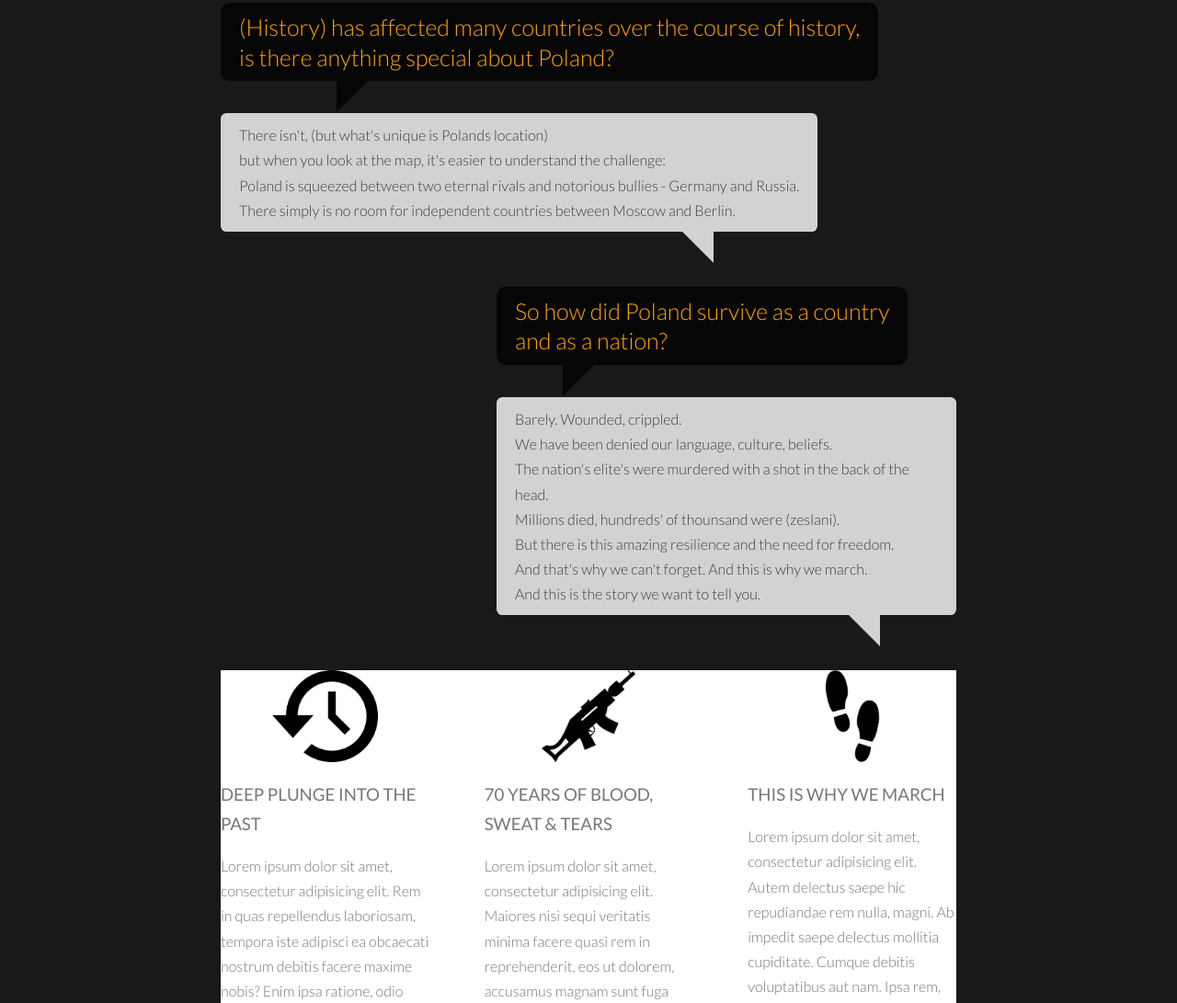
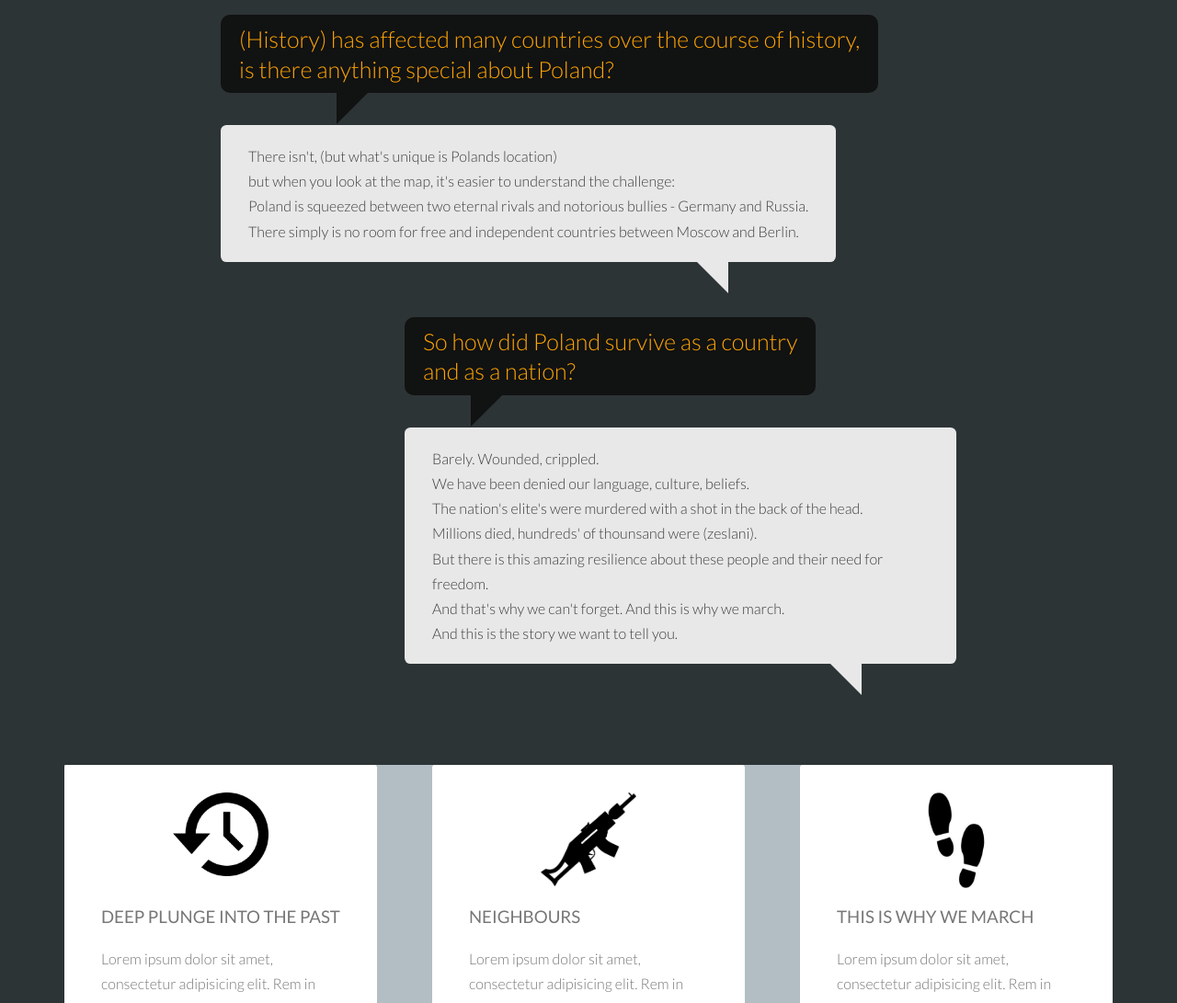
Before and after one commit to SimonLuz/pl-independence, a website: page index.html in a window 1280 px wide. Shown: the part 1709-2800 px from the top of the page at 92% size. Drawn offline with nearby package versions, Linux system fonts and the light colour scheme.

Commit message:
section-cards styled 50%, initial colors set for section-intro.

```diff
--- a/index.html
+++ b/index.html
@@ -70,7 +70,8 @@
 
         <main>
             <section class='section-intro u-margin-top-big'>
-                <div class="intro-container">
+                <div class="row">
+                    <div class="intro-container u-margin-bottom-big">
 
                         <div class='intro-item'>
                             <div class='intro-item__question'>
@@ -78,7 +79,7 @@
                             </div>
                             <div class='intro-item__answer'>
                                 <p class='intro-item__answer--par'>Prior to 1918 Poland had not existed as a state for almost 130 years.<br> The Ist WW caused the old superpowers to collapse and Poland came back as an independent state.</p>
-                            <p class="intro-item__answer--par">But Poles could not finish rebuilding the country.<br> Ahead of them were wars against Bolsheviks Nazis,<br> decades of occupation and fighting the communistic regime.</p>
+                                <p class="intro-item__answer--par">But Poles could not finish rebuilding the country.<br> Ahead of them were decades of ocupation and wars against Bolsheviks, Nazis and communists  - no other country but Poland has always stood on the way of these murerous regimes.</p>
                             </div>
                         </div>
                         <div class='intro-item'>
@@ -86,7 +87,7 @@
                                 <p class='intro-item__question--par'>So freedom and independence <br>does not mean the same thing?</p>
                             </div>
                             <div class='intro-item__answer'>
-                            <p class='intro-item__answer--par'>They don't. Just like in case of Poland after IInd WW,<br> you can have a state, a country that is considered sovereign,<br> but in reality it is totally dependant on the more powerful and aggressive neighbour,<br> in this case the Soviet Union.</p>
+                                <p class='intro-item__answer--par'>They don't. Just like in case of Poland after IInd WW,<br> you can have a state, a country that is considered sovereign,<br> but in reality it is totally dependant on the more powerful and aggressive neighbour, in this case the Soviet Union.</p>
                                 <p class='intro-item__answer--par'>Just like in Orwel's "1984", they want to control <br>what you say, <br>what you read,<br> where you go <br>and even what you think. <br>If you're not with them, you're against them. <br>All your freedoms are taken away from you.</p>
                             </div>
                         </div>
@@ -95,7 +96,7 @@
                                 <p class='intro-item__question--par'>(History) has affected many countries over the course of history,<br> is there anything special about Poland?</p>
                             </div>
                             <div class='intro-item__answer'>
-                            <p class='intro-item__answer--par'>There isn't, (but what's unique is Polands location) <br>but when you look at the map, it's easier to understand the challenge:<br> Poland is squeezed between two eternal rivals and notorious bullies - Germany and Russia.<br> There simply is no room for independent countries between Moscow and Berlin. </p>
+                                <p class='intro-item__answer--par'>There isn't, (but what's unique is Polands location) <br>but when you look at the map, it's easier to understand the challenge:<br> Poland is squeezed between two eternal rivals and notorious bullies - Germany and Russia.<br> There simply is no room for free and independent countries between Moscow and Berlin. </p>
                             </div>
                         </div>
                         <div class='intro-item'>
@@ -104,39 +105,40 @@
                             </div>
                             <div class='intro-item__answer'>
                                 <p class='intro-item__answer--par'>Barely. Wounded, crippled.<br> We have been denied our language, culture, beliefs.<br> The nation's elite's were murdered with a shot in the back of the head.<br> Millions died, hundreds' of thounsand were (zeslani).</p>
-                            <p class='intro-item__answer--par'> But there is this amazing resilience and the need for freedom.<br> And that's why we can't forget. And this is why we march.<br>And this is the story we want to tell you.</p>
+                                <p class='intro-item__answer--par'> But there is this amazing resilience about these people and their need for freedom.<br> And that's why we can't forget. And this is why we march.<br>And this is the story we want to tell you.</p>
                             </div>
                         </div>
 
-                    <div class="row">
-                       <div class="col-1-of-3">
-                         <div class="about-icon">
-                             <img class="about-icon__img" src="img/back-in-time_clock.jpg">
                     </div>
 
+                         <div class="cards-container">
+                            <div class="col-1-of-3 menu-card">
+                                <div class="menu-card__icon-container">
+                                    <img class="menu-card__icon" src="img/back-in-time_clock.jpg">
+                                </div>
                                 <h3 class="heading-tertiary u-margin-top-small">deep plunge into the past</h3>
-                           Lorem ipsum dolor sit amet, consectetur adipisicing elit. Rem in quas repellendus laboriosam, tempora iste adipisci ea obcaecati nostrum debitis facere maxime nobis? Enim ipsa ratione, odio amet similique quasi!
+                                <p class="menu-cards__par">Lorem ipsum dolor sit amet, consectetur adipisicing elit. Rem in quas repellendus laboriosam, tempora iste adipisci ea obcaecati nostrum debitis facere maxime nobis? Enim ipsa ratione, odio amet similique quasi!
+                                </p>
                             </div>
-                       <div class="col-1-of-3">
-                         <div class="about-icon">
-                             <img class="about-icon__img" src="img/rifle.png">
+                            <div class="col-1-of-3 menu-card">
+                                <div class="menu-card__icon-container">
+                                    <img class="menu-card__icon" src="img/rifle.png">
                                 </div>
-                          <h3 class="heading-tertiary u-margin-top-small">70 years of blood, sweat & tears</h3>
-                           Lorem ipsum dolor sit amet, consectetur adipisicing elit. Maiores nisi sequi veritatis minima facere quasi rem in reprehenderit, eos ut dolorem, accusamus magnam sunt fuga officia aut, voluptate omnis eius.
+                                <h3 class="heading-tertiary u-margin-top-small">Neighbours</h3>
+                                <p class="menu-cards__par">Lorem ipsum dolor sit amet, consectetur adipisicing elit. Rem in quas repellendus laboriosam, tempora iste adipisci ea obcaecati nostrum debitis facere maxime nobis? Enim ipsa ratione, odio amet similique quasi!
+                                </p>
                             </div>
-                       <div class="col-1-of-3">
-                         <div class="about-icon">
-                             <img class="about-icon__img" src="img/shoe-print-silhouette-30.jpg">
+                            <div class="col-1-of-3 menu-card">
+                                <div class="menu-card__icon-container">
+                                    <img class="menu-card__icon" src="img/shoe-print-silhouette-30.jpg">
                                 </div>
-                          <h3 class="heading-tertiary u-margin-top-small" > this is why we march</h3>
-                           Lorem ipsum dolor sit amet, consectetur adipisicing elit. Autem delectus saepe hic repudiandae rem nulla, magni. Ab impedit saepe delectus mollitia cupiditate. Cumque debitis voluptatibus aut nam. Ipsa rem, fuga.
+                                <h3 class="heading-tertiary u-margin-top-small">This is why we march</h3>
+                                <p class="menu-cards__par">Lorem ipsum dolor sit amet, consectetur adipisicing elit. Rem in quas repellendus laboriosam, tempora iste adipisci ea obcaecati nostrum debitis facere maxime nobis? Enim ipsa ratione, odio amet similique quasi!
+                                </p>
                             </div>
                         </div>
                 </div>
-
-
             </section>
-
 
             <section class="section-about u-margin-top-big">
                 <div class="u-center-text u-margin-bottom-medium">
--- a/sass/abstracts/_mixins.scss
+++ b/sass/abstracts/_mixins.scss
@@ -27,7 +27,7 @@
         width: 0;
         height: 0;
         border: 34px solid transparent;
-        border-top-color: rgba(5,5,5, .9);
+        border-top-color: rgba(15,15,15, .9);
         border-bottom: 0;
         border-left: 0;
         margin-left: -17px;
@@ -47,7 +47,7 @@
         width: 0;
         height: 0;
         border: 34px solid transparent;
-        border-top-color: rgba(210,210,210, 1);
+        border-top-color: #e8e8e8;
         border-bottom: 0;
         border-right: 0;
         margin-left: -17px;
--- a/sass/components/_about-box.scss
+++ /dev/null
@@ -1,9 +0,0 @@
-.about-icon {
-    text-align: center;
-    height: 10rem;
-
-    &__img {
-        height: 100%;
-
-    }
-}
--- a/sass/components/_intro.scss
+++ b/sass/components/_intro.scss
@@ -1,9 +1,5 @@
 .section-intro {
-    background: linear-gradient(
-    to right,
-        rgba(0,0,0, .9),
-        rgba(0,0,0, .9)
-    );
+    background-color: #2d3436;
     padding: 5rem 0;
 }
 
@@ -18,7 +14,8 @@
 
     &:nth-of-type(2),
     &:nth-of-type(4) {
-        margin-left: 30rem;
+
+        margin-left: 20rem;
     }
 
     // &:nth-of-type(3) {
@@ -31,7 +28,7 @@
         margin-bottom: 2.5rem;
         font-size: 2.5rem;
         line-height: 1.3;
-        background-color: rgba(5,5,5, .9);
+        background-color: rgba(15,15,15, .9);
         padding: 1rem 2rem;
         margin-bottom: 3.5rem;
 
@@ -39,11 +36,11 @@
     }
 
     &__answer {
-        padding: 1rem 2rem;
+        padding: 2rem 3rem;
         margin-bottom: 1rem;
         display: inline-block;
         color: $color-text-gray-dark;
-        background-color: rgba(210,210,210, 1);
+        background-color: #e8e8e8; //rgba(210,210,210, 1);
         @include speechBubbleRight;
     }
 }
--- /dev/null
+++ b/sass/components/_menu-cards.scss
@@ -0,0 +1,43 @@
+.cards-container {
+    @include clearfix;
+    width: 100%;
+    background-color: #b2bec3;
+}
+
+.menu-card {
+
+    background-color: #fff;
+    padding: 3rem 4rem;
+    height: 40rem;
+    border-radius: 3px;
+
+    &__icon-container {
+        display: block;
+        width: 100%;
+        text-align: center;
+        height: 10rem;
+    }
+
+    &__icon {
+        display:inline-block;
+        width: 40%;
+    }
+
+    &__par {
+
+    }
+}
+
+
+
+
+
+.about-icon {
+    text-align: center;
+    height: 10rem;
+
+    &__img {
+        height: 100%;
+
+    }
+}
--- a/sass/layout/_grid.scss
+++ b/sass/layout/_grid.scss
@@ -2,7 +2,7 @@
 
 .row {
     max-width: $grid-width;
-    background-color: #fff;
+    //background-color: #fff;
     margin: 0 auto;
 
     &:not(:last-child) {
--- a/sass/main.scss
+++ b/sass/main.scss
@@ -20,8 +20,9 @@
 @import "components/intro";
 @import "components/buttons";
 @import "components/dropdown";
-@import "components/about-box";
+@import "components/menu-cards";
 @import "components/photo-showcase";
+
 
 @import "layout/footer";
 @import "layout/forms";
```
Also changed, not shown: css/style.css. Lines whose indentation alone changed are shown as unchanged.
